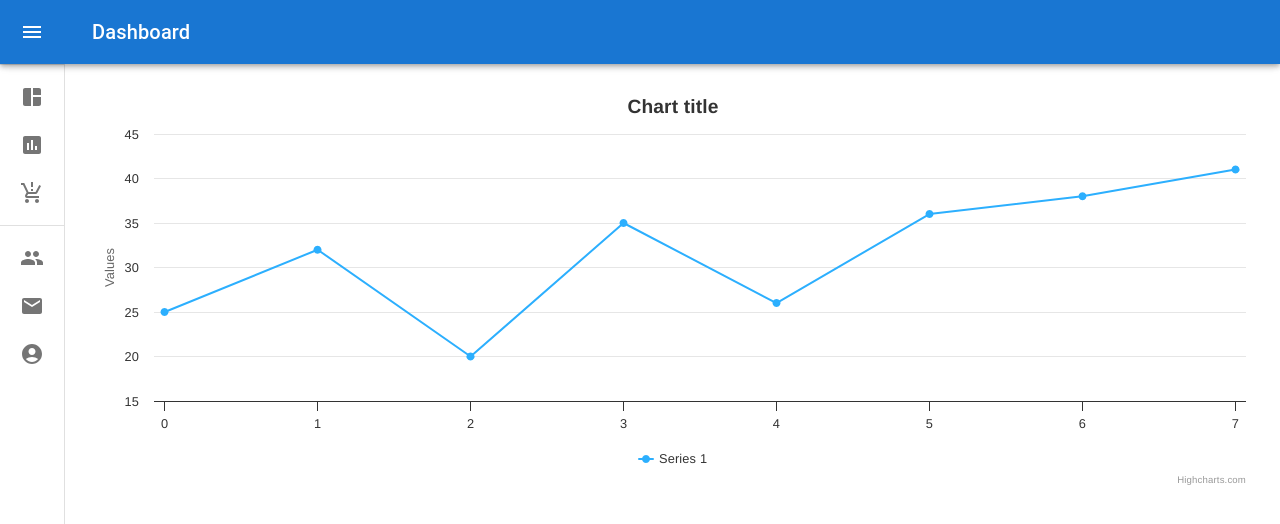
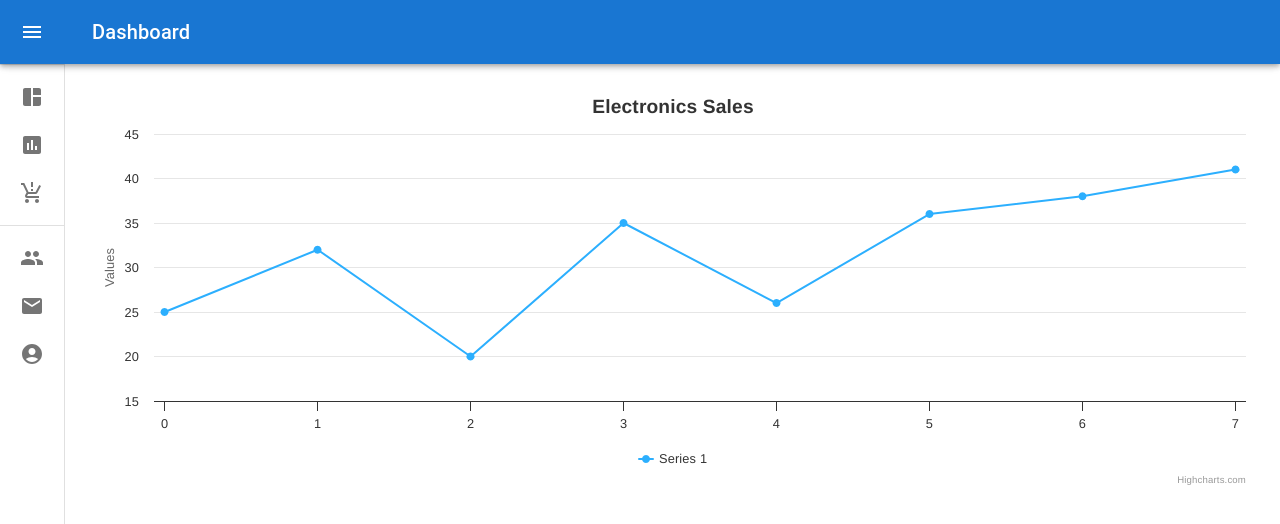
Before and after one commit to msrdeepu/nxt-dashb, a Next.js app: page /dashboard/BarChart in a window 1280 px wide. Shown: the top 524 px of the page. Built offline with nearby package versions, Linux system fonts and the light colour scheme.

Commit message:
title-chart

```diff
--- a/src/pages/dashboard/BarChart.jsx
+++ b/src/pages/dashboard/BarChart.jsx
@@ -2,6 +2,9 @@ import Highcharts from "highcharts";
 import HighchartsReact from "highcharts-react-official";
 
 const options = {
+  title: {
+    text: "Electronics Sales",
+  },
   series: [
     {
       data: [
```
